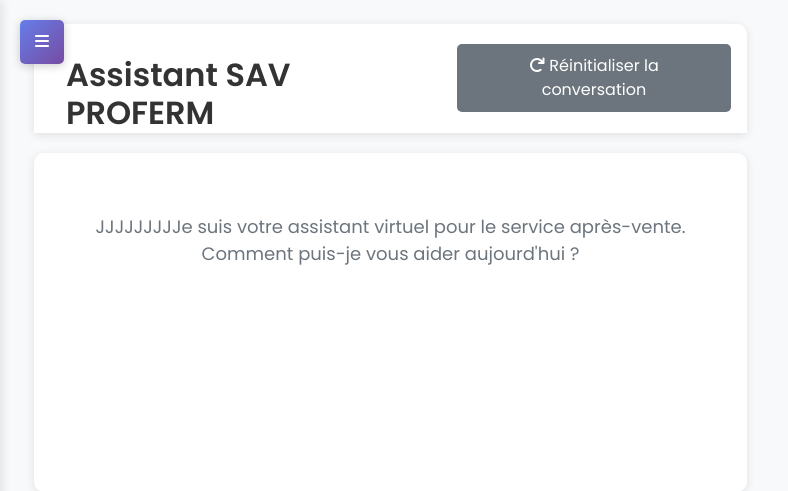
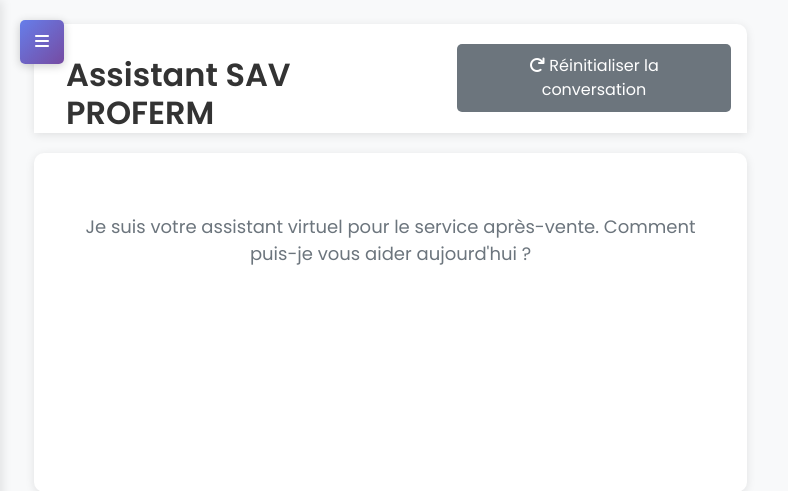
Before and after one commit to ElieLECAS/Certif_DevIA, a Python web app: template E3/fastapi/templates/openai_chat.html in a window 1280 px wide. Shown: the top 491 px of the page, without its empty margins (0-788 px from the left). Run offline with Jinja, Linux system fonts and the light colour scheme; the template is opened without the code that fills it, so the values that code supplies are empty.

Commit message:
Correct welcome message in openai_chat.html template by removing an unnecessary character for improved clarity.

```diff
--- a/E3/fastapi/templates/openai_chat.html
+++ b/E3/fastapi/templates/openai_chat.html
@@ -126,7 +126,7 @@
         <div class="chat-messages" id="chat-messages">
             <div class="welcome-message">
                 <p>
-                    JJJJJJJJJe suis votre assistant virtuel pour le service après-vente.
+                    Je suis votre assistant virtuel pour le service après-vente.
                     Comment puis-je vous aider aujourd'hui ?
                 </p>
             </div>
```
